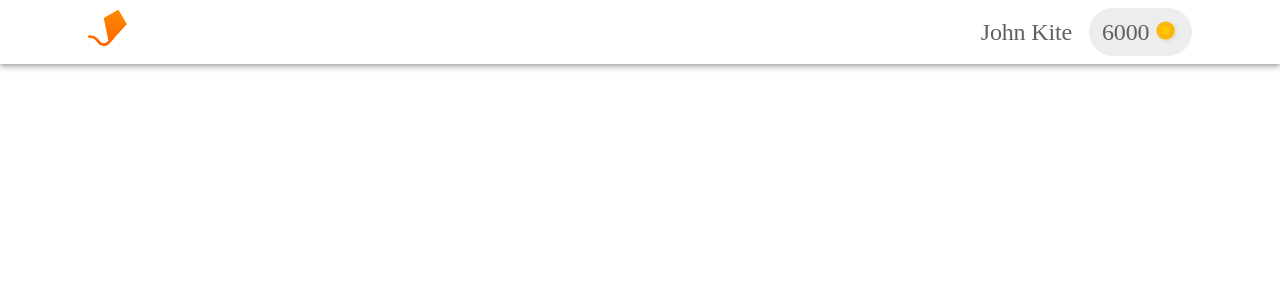
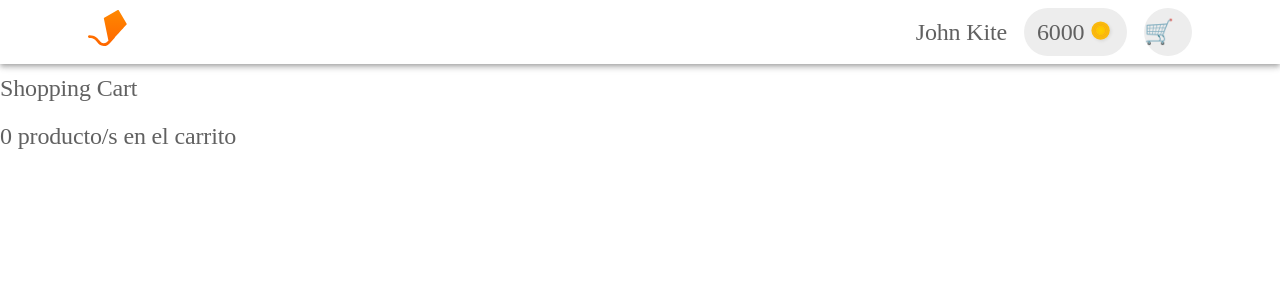
Before and after one commit to AngelP00/Aerolab-Chalenger-SPA-react-pa-2023, a React (Vite) app: page /cart in a window 1280 px wide. Before the commit this address had no page. Shown: the top 300 px of the page. Built offline with nearby package versions, Linux system fonts and the light colour scheme.

Commit message:
[UPDATE]: cart

```diff
--- a/src/App.jsx
+++ b/src/App.jsx
@@ -11,6 +11,7 @@ import PageHotelList from "./pages/PageProductList";
 import PageHotelDetails from "./pages/PageProductDetails";
 import PageUser from "./pages/PageUser";
 import PageContact from "./pages/PageContact";
+import PageCart from "./pages/PageCart";
 
 import Header from "./components/Header";
 
@@ -52,7 +53,7 @@ function App() {
 						<Route path="/product/:id" element={<PageHotelDetails />} />
 						<Route path="/user" element={<PageUser />} />
 						<Route path="/contact" element={<PageContact />} />
-
+						<Route path="/cart" element={<PageCart />} />
 					</Routes>
 				</QueryClientProvider>
 			</BrowserRouter>
--- a/src/components/BookingForm.jsx
+++ b/src/components/BookingForm.jsx
@@ -5,16 +5,17 @@ import Button from "@mui/material/Button";
 import useStore from "../store";
 import { Typography } from "@mui/material";
 
-const BookingForm = ({ hotel }) => {
+const BookingForm = ({ product }) => {
   const {
     register,
     handleSubmit,
     formState: { errors },
   } = useForm();
-  const addReservation = useStore((state) => state.addReservation);
+  const addProduct = useStore((state) => state.addProduct);
 
   const onSubmit = (data) => {
-    addReservation(hotel, data);
+    addProduct(product, data);
+	console.log("product buy: ",product);
     toast.success("Purchase successful!");
   };
 
--- a/src/components/Header.jsx
+++ b/src/components/Header.jsx
@@ -43,6 +43,29 @@ const Header = () => {
             <span style={{marginLeft: "13px", marginRight: "6px" }}>6000</span>
             <img src="/coin.svg" alt="" style={{ width: "24px", height: "24px", marginLeft: "0px", marginRight: "11px" }} />
           </Box>
+          {/* Icono del carrito con enlace a la página del carrito */}
+          <Link to="/cart" style={{ textDecoration: "none", color: "#616161" }}>
+            <Box
+              display="inline-flex"
+              alignItems="center"
+              bgcolor="#ededed"
+              borderRadius="100px"
+              width="48px"
+              height="48px"
+              sx={{
+                fontFamily: "SourceSansPro-Regular",
+                fontSize: "24px",
+                color: "#616161",
+                letterSpacing: "-0.15px",
+                lineHeight: "48px",
+                textAlign: "center",
+                marginLeft: "17px",
+              }}
+            >
+              🛒
+            </Box>
+          </Link>
+          {/* Agrega otros elementos de la barra de navegación aquí */}
         </Toolbar>
       </Container>
     </AppBar>
--- /dev/null
+++ b/src/pages/PageCart.jsx
@@ -0,0 +1,135 @@
+/*
+import { Typography } from "@mui/material";
+import useStore from "../store";
+
+const PageCart = () => {
+  return (
+    <>
+      <Typography
+        variant="h4"
+        color="textPrimary"
+        style={{
+          fontFamily: "SourceSansPro-Regular",
+          fontSize: "24px",
+          color: "#616161",
+          letterSpacing: "-0.15px",
+          lineHeight: "48px",
+          textAlign: "left",
+        }}
+      >
+        Cart
+      </Typography>
+    </>
+  );
+};
+
+export default PageCart;
+*/
+// PageCart.js
+import {Link } from "react-router-dom";
+import { Typography } from "@mui/material";
+import Card from "@mui/material/Card";
+import { Box } from "@mui/material";
+import CardMedia from "@mui/material/CardMedia";
+import CardContent from "@mui/material/CardContent";
+import Grid from "@mui/material/Grid";
+import useStore from "../store";
+
+const PageCart = () => {
+  const productsInCart = useStore((state) => state.products);
+  console.log(productsInCart);
+
+  return (
+    <div>
+      <Typography
+        variant="h4"
+        color="textPrimary"
+        style={{
+          fontFamily: "SourceSansPro-Regular",
+          fontSize: "24px",
+          color: "#616161",
+          letterSpacing: "-0.15px",
+          lineHeight: "48px",
+          textAlign: "left",
+        }}
+      >
+        Shopping Cart
+      </Typography>
+      <Typography
+        variant="h4"
+        color="textPrimary"
+        style={{
+          fontFamily: "SourceSansPro-Regular",
+          fontSize: "24px",
+          color: "#616161",
+          letterSpacing: "-0.15px",
+          lineHeight: "48px",
+          textAlign: "left",
+        }}
+      >
+        {productsInCart.length} producto/s en el carrito
+      </Typography>
+      <Grid container spacing={2} textAlign="-webkit-center" sx={{ marginTop: "0px", backgroundColor: "#f9f9f9" }}>{/* backgroundColor: "#f9f9f9"*/}
+        {productsInCart.map((product, index) => (
+					<Grid item key={product._id} xs={12} sm={6} md={4} lg={3}>
+					<Link to={`/product/${product.product._id}`} style={{ textDecoration: "none" }}>
+          <Card sx={{
+							//maxWidth: 345, // Ancho máximo fijo para todas las tarjetas
+							backgroundColor: "#ffffff",//backgroundColor: "#ffffff",
+							//display: "flex",
+
+							//height: "310px", // Altura fija para el contenedor de la tarjeta
+							width: "276px", // Ancho fijo del 100%
+							//justifyContent: "space-between", // Alinea los elementos en el eje principal
+							//flexDirection: "column",
+
+							}}>
+
+						<Box sx={{ display: "flex", flexDirection: "column" }}>
+							<Box sx={{ position: "relative" }}>
+								<Link to="/" style={{ textDecoration: "none", color: "616161", position: "absolute", top: 10, right: 10 }}>
+									<img src="/buy-blue.svg" alt="" />
+								</Link>
+								<CardMedia sx={{ height: 200, backgroundSize: "auto" }} image={product.product.img.url} title={product.product.name} />
+							</Box>
+							<CardContent>
+								<Typography variant="body2" color="text.secondary">
+									{product.product.category}
+								</Typography>
+								<Typography gutterBottom variant="h5" component="div">
+									{product.product.name} {/*key {product.product._id}*/}
+								</Typography>
+                <Typography gutterBottom variant="body2" component="div">
+                  Address: {product.dates.address} {/*key {product.product._id}*/}
+								</Typography>
+                <Typography gutterBottom variant="body2" component="div">
+                  Credit Card: {product.dates.creditCard} {/*key {product.product._id}*/}
+								</Typography>
+                <Typography gutterBottom variant="body2" component="div">
+                  Email: {product.dates.email} {/*key {product.product._id}*/}
+								</Typography>
+                <Typography gutterBottom variant="body2" component="div">
+                  Phone: {product.dates.phone} {/*key {product.product._id}*/}
+								</Typography>
+                <Typography gutterBottom variant="body2" component="div">
+                  Postal Code: {product.dates.postalCode} {/*key {product.product._id}*/}
+								</Typography>
+                <Typography gutterBottom variant="body2" component="div">
+									Quantity: {product.dates.quantity} {/*key {product.product._id}*/}
+								</Typography>
+                <Typography gutterBottom variant="body2" component="div">
+                  Product Id: {product.product._id}
+								</Typography>
+
+							</CardContent>
+						</Box>
+						</Card>
+					</Link>
+					</Grid>
+				))}
+			</Grid>
+    </div>
+  );
+};
+
+export default PageCart;
--- a/src/pages/PageProductDetails.jsx
+++ b/src/pages/PageProductDetails.jsx
@@ -97,7 +97,7 @@ const PageHotelDetails = () => {
 
 				<CardActions>
 				{/*<BookingForm /> */}
-				<BookingForm />
+				<BookingForm product={product} />;
 				</CardActions>
 			</Card>
 		</div>
--- a/src/store.js
+++ b/src/store.js
@@ -1,11 +1,26 @@
+/*
 import { create } from "zustand";
 
 const useStore = create((set) => ({
 	reservations: [],
-	addReservation: (hotel, dates) =>
+	addReservation: (product, dates) =>
 		set((state) => ({
-			reservations: [...state.reservations, { hotel, dates }],
+			reservations: [...state.reservations, { product, dates }],
 		})),
 }));
 
 export default useStore;
+*/
+import { create } from "zustand";
+
+const useStore = create((set) => ({
+  products: [],
+  addProduct: (product, dates) =>
+    set((state) => {
+      const newProducts = [...state.products, {product,dates}];
+      console.log("New products:", newProducts);
+      return { products: newProducts };
+    }),
+}));
+
+export default useStore;
```
